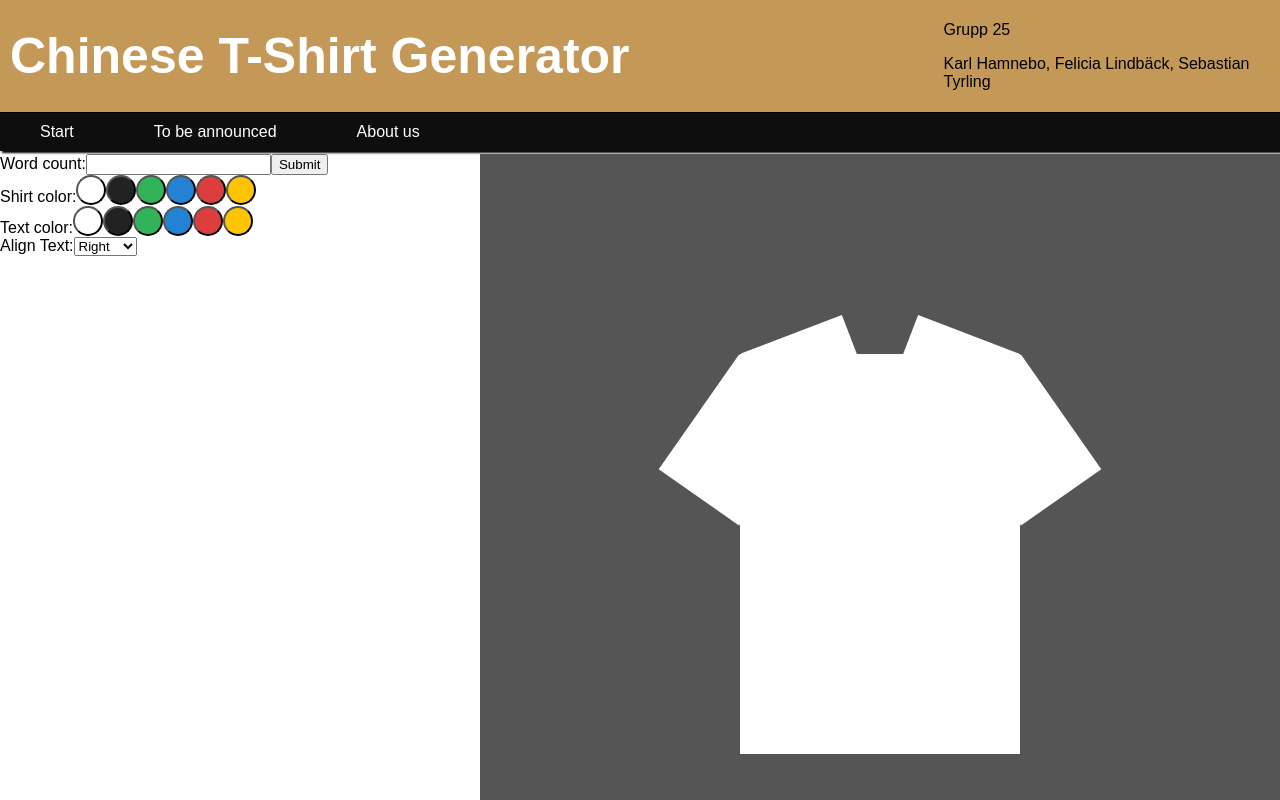
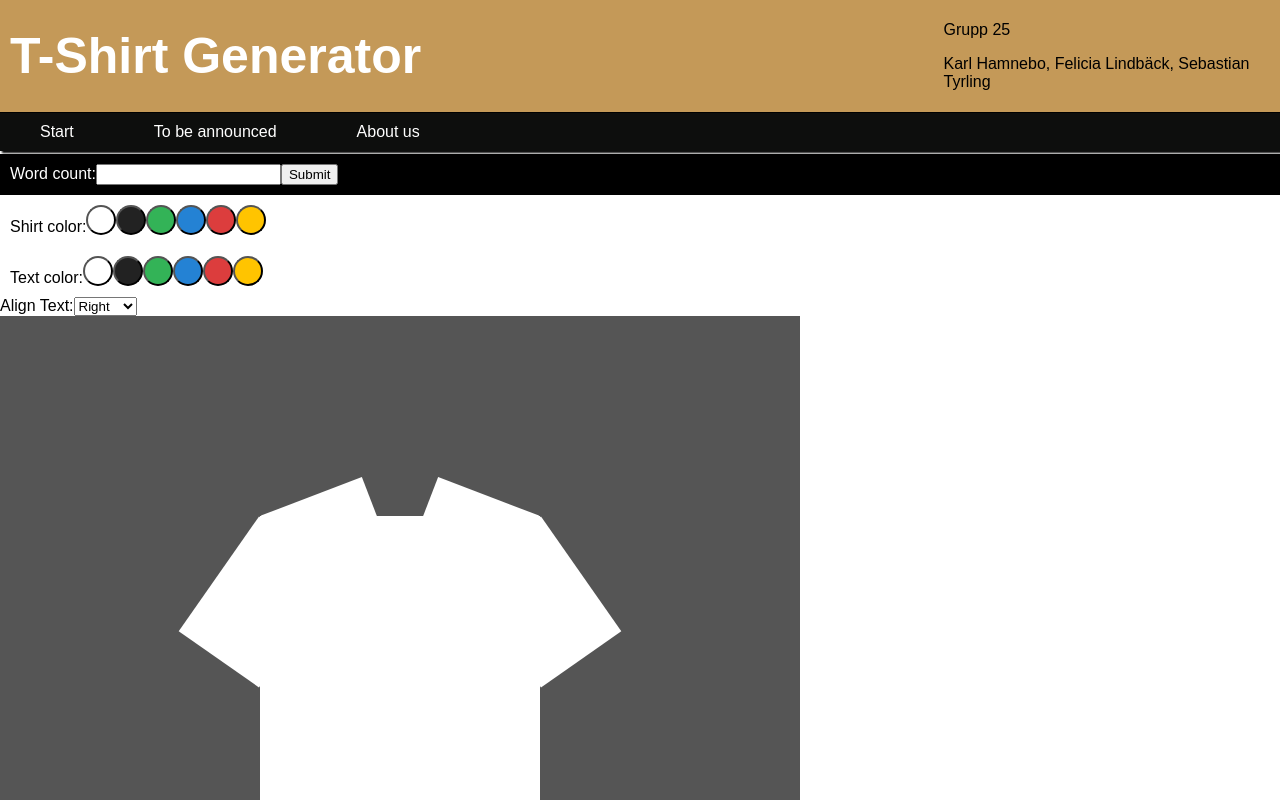
Before and after one commit to Tyrlingen/ProjectT-shirt, a React (Create React App) app: page / in a window 1280 px wide. Shown: the top 800 px of the page. Built offline with nearby package versions, Linux system fonts and the light colour scheme; a web font is replaced by a local one.

Commit message:
CSS changes

```diff
--- a/public/index.html
+++ b/public/index.html
@@ -22,7 +22,7 @@
   <body>
     <noscript>You need to enable JavaScript to run this app.</noscript>
     <header>
-      <h1 class="logo">Chinese T-Shirt Generator</h1>
+      <h1 class="logo">T-Shirt Generator</h1>
       <div class="name">
         <p>Grupp 25</p>
         <p>Karl Hamnebo, Felicia Lindbäck, Sebastian Tyrling</p>
@@ -35,7 +35,7 @@
     </nav>
     <div id="root"></div>
     <footer>
-      <a href="#" class="btn btn-white btn-animation-1">OUR GITHUB</a>
+      <a href="https://github.com/Tyrlingen/ProjectT-shirt/" class="btn btn-white btn-animation-1">OUR GITHUB</a>
     </footer>
   </body>
 </html>
--- a/src/App.scss
+++ b/src/App.scss
@@ -161,8 +161,6 @@ $yellow: rgb(255, 196, 0);
       @include text-color($yellow);
     }
   }
-  &-font {
-  }
 }
 
 .tshirt {
--- a/src/index.css
+++ b/src/index.css
@@ -34,7 +34,7 @@ header {
 }
 
 .navbar a:hover {
-  background-color: rgb(236, 171, 171);
+  background-color:rgb(196, 166, 121, 0.6);
   color: #000;
   text-decoration: underline;
 }
@@ -50,8 +50,30 @@ header {
 
 .main-container {
   display: flex;
+  flex-wrap: wrap;
   width: 100%;
   height: 80%;
+}
+
+#generate-words {
+  background-color: #000;
+  color: #fff;
+  padding: 10px;
+}
+
+.align-options {
+  background-color: #000;
+  color: #fff;
+  padding: 10px;
+  width: 100%;
+}
+
+.color-options {
+  padding: 10px;
+}
+
+.text-color-options {
+  padding: 10px;
 }
 
 #root {
@@ -69,7 +91,7 @@ footer {
   padding: 20px;
   text-align: center;
   border-top: solid;
-  border-color: rgb(197, 75, 75);
+  border-color: rgb(196, 153, 88);
   border-width: 2px;
   margin-top: 1px;
 }
@@ -154,38 +176,14 @@ footer {
   }
 }
 
-@media screen and (max-width: 980px) {
-  .shirtHolder {
-    height: 400px;
-    width: 400px;
-  }
-
-  #select {
-    width: 60%;
-  }
-
-  .memeWindow {
-    width: 40%;
-    height: 40%;
-  }
-
-  @media screen and (max-width: 600px) {
-    .navbar a {
+@media screen and (max-width: 600px) {
+  .navbar a {
       flex-basis: 100%;
       border-style: solid;
       border-width: 2px;
     }
 
-    .shirtHolder {
-      height: 250px;
-      width: 250px;
-    }
-
-    .memeWindow {
-      width: 40%;
-      height: 40%;
-    }
-    .name {
+  .name {
       flex-basis: 100%;
       margin: auto;
     }
@@ -195,4 +193,7 @@ footer {
       padding: 10px 80px;
     }
   }
-}
+
+  .form-container {
+    width: 100%;
+  }
```
